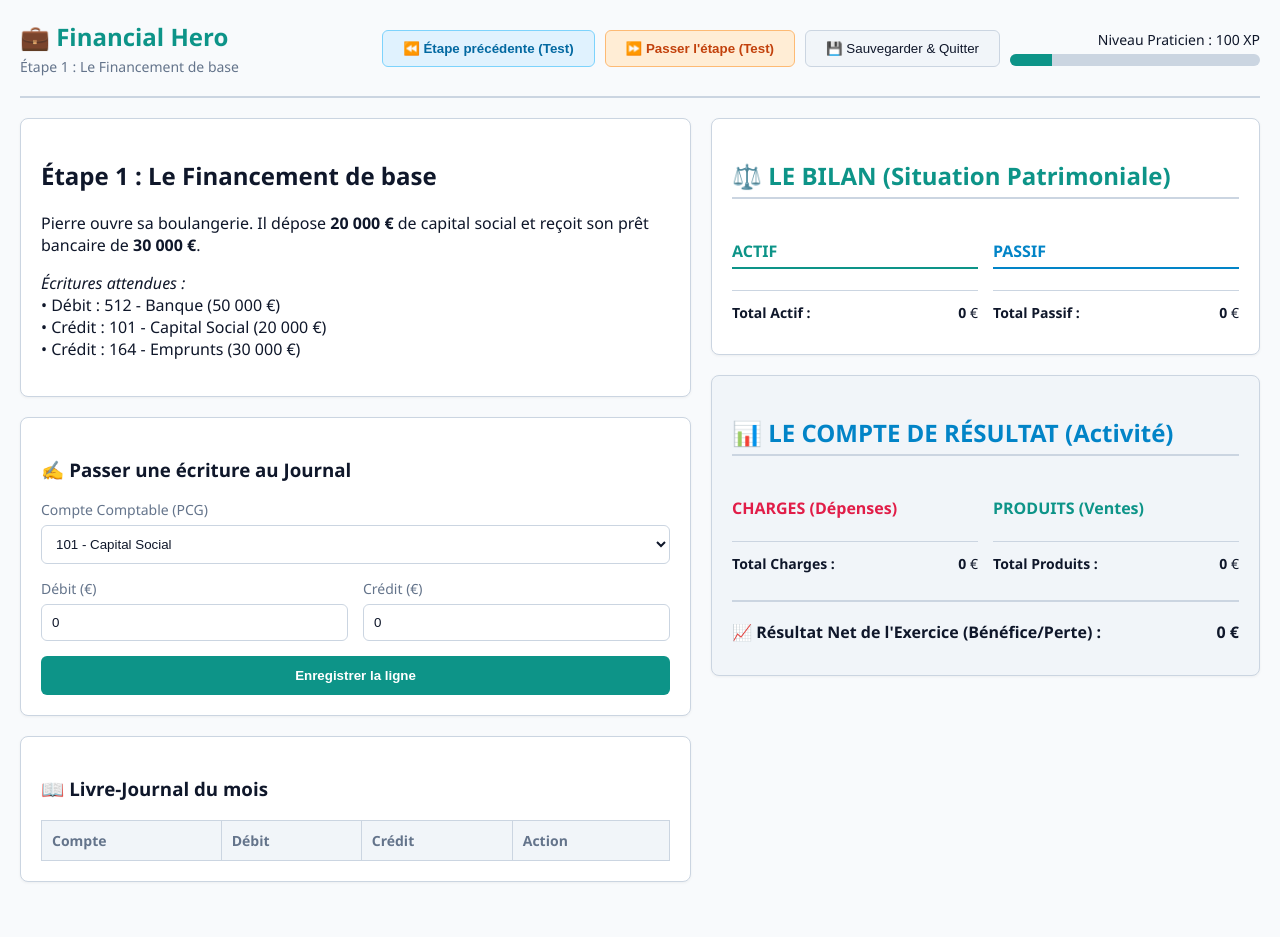
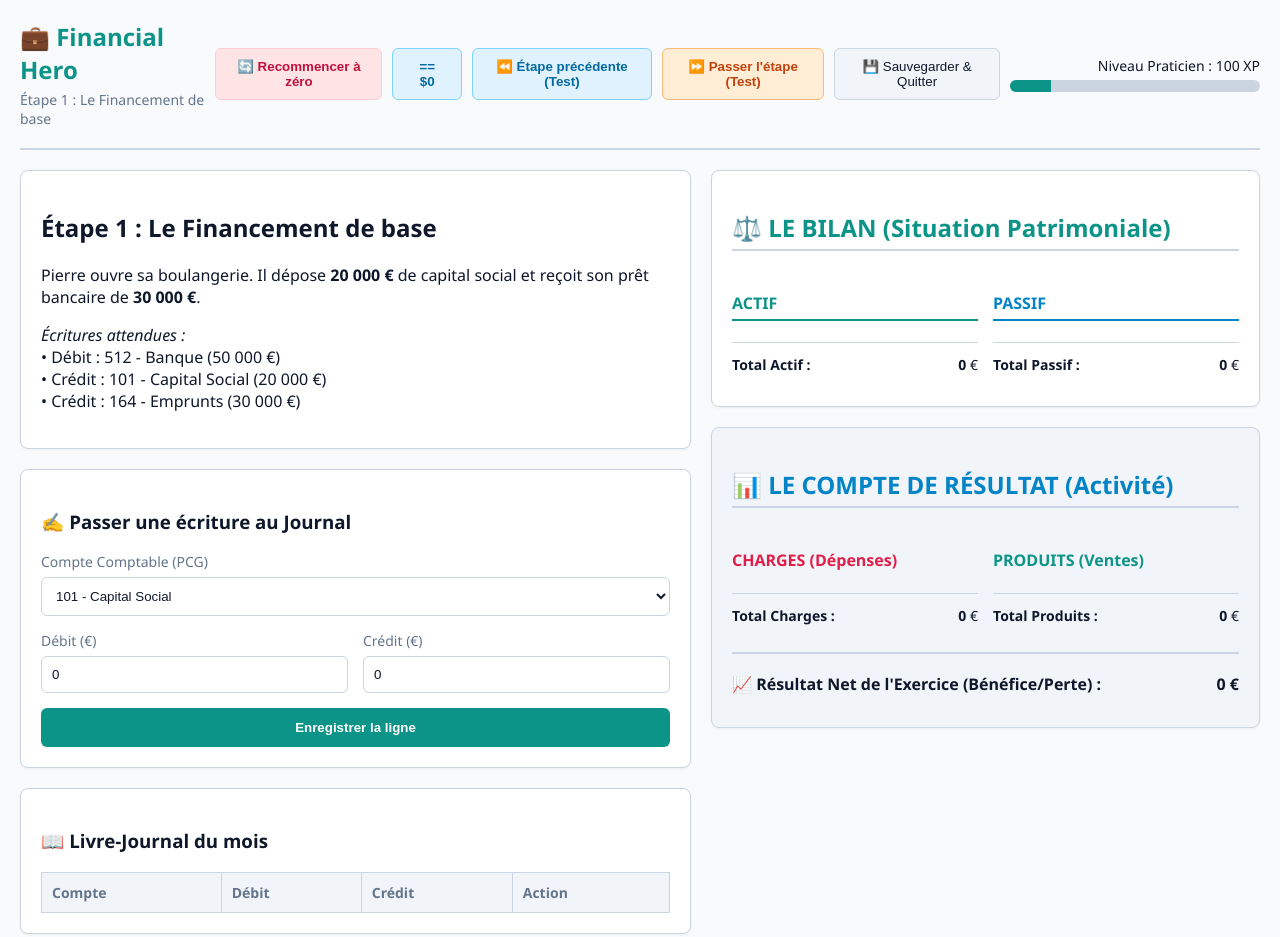
Before and after one commit to Julhk1/Compta, a plain HTML site: page game.html in a window 1280 px wide. Drawn offline with Linux system fonts and the light colour scheme.

Commit message:
Update game.html

```diff
--- a/game.html
+++ b/game.html
@@ -15,8 +15,10 @@
             <div id="mission-title" class="mission-subtitle">Chargement de la mission...</div>
         </div>
         <div style="display: flex; align-items: center; gap: 10px;">
+            <button onclick="resetGameTesting()" class="btn-secondary" style="background-color: #ffe4e6; border-color: #fecdd3; color: #be123c; font-weight: bold; cursor: pointer;">🔄 Recommencer à zéro</button>
+
+            <button onclick="previousStepTesting()" class="btn-secondary" style="background-color: #e0f2fe; border-color: #7dd3fc; color: #0369a1; font-weight: bold; cursor: pointer;">== $0</button>
             <button onclick="previousStepTesting()" class="btn-secondary" style="background-color: #e0f2fe; border-color: #7dd3fc; color: #0369a1; font-weight: bold; cursor: pointer;">⏪ Étape précédente (Test)</button>
-
             <button onclick="skipStepTesting()" class="btn-secondary" style="background-color: #ffedd5; border-color: #fdba74; color: #c2410c; font-weight: bold; cursor: pointer;">⏩ Passer l'étape (Test)</button>
 
             <button onclick="manualSaveAndExit()" class="btn-secondary" style="cursor: pointer;">💾 Sauvegarder & Quitter</button>
@@ -73,7 +75,6 @@
         </div>
 
         <div class="panel-right">
-
             <div class="card">
                 <h2 style="color: var(--accent-green); border-bottom: 2px solid var(--border-color); padding-bottom: 5px;">⚖️ LE BILAN (Situation Patrimoniale)</h2>
                 <div class="grid-2">
```
